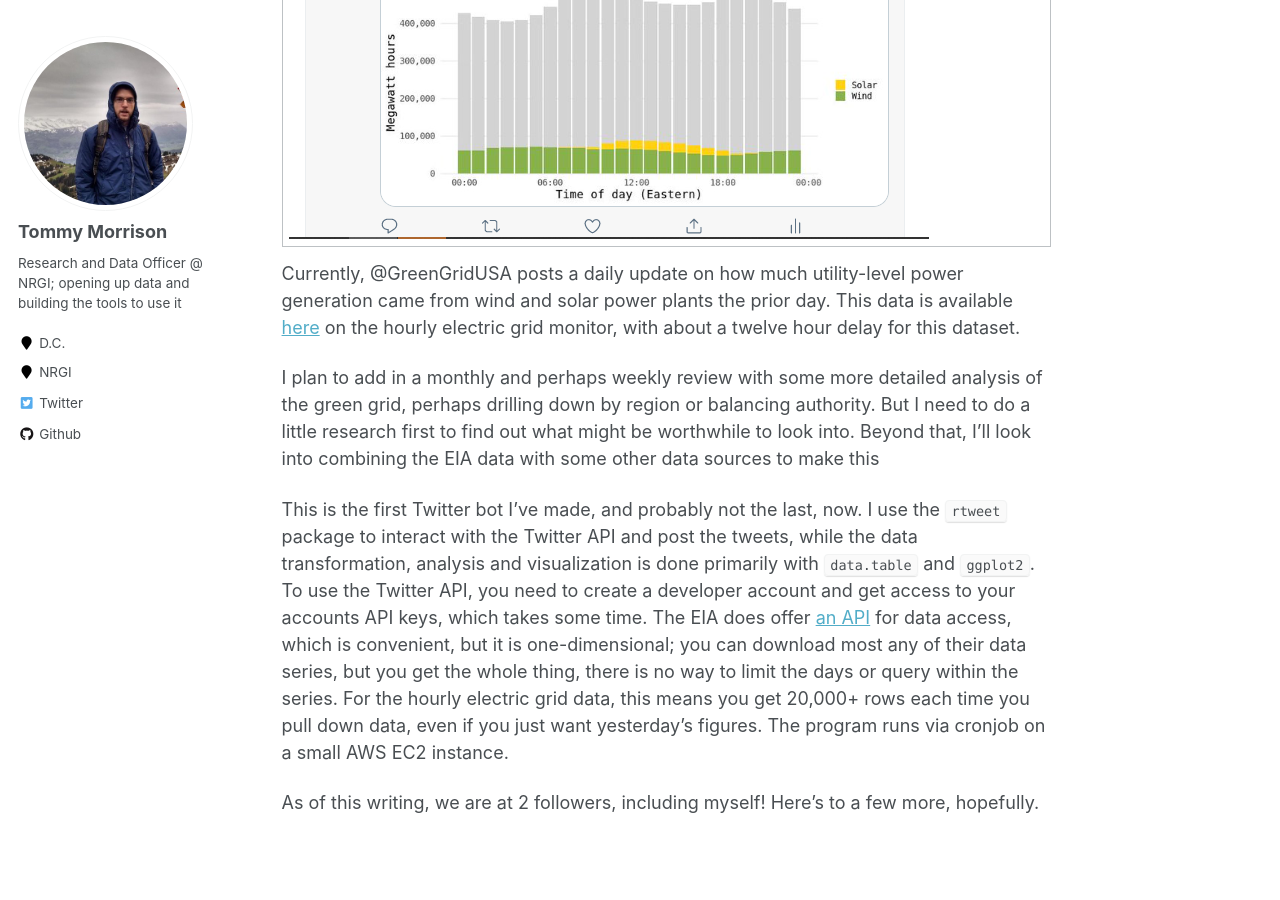
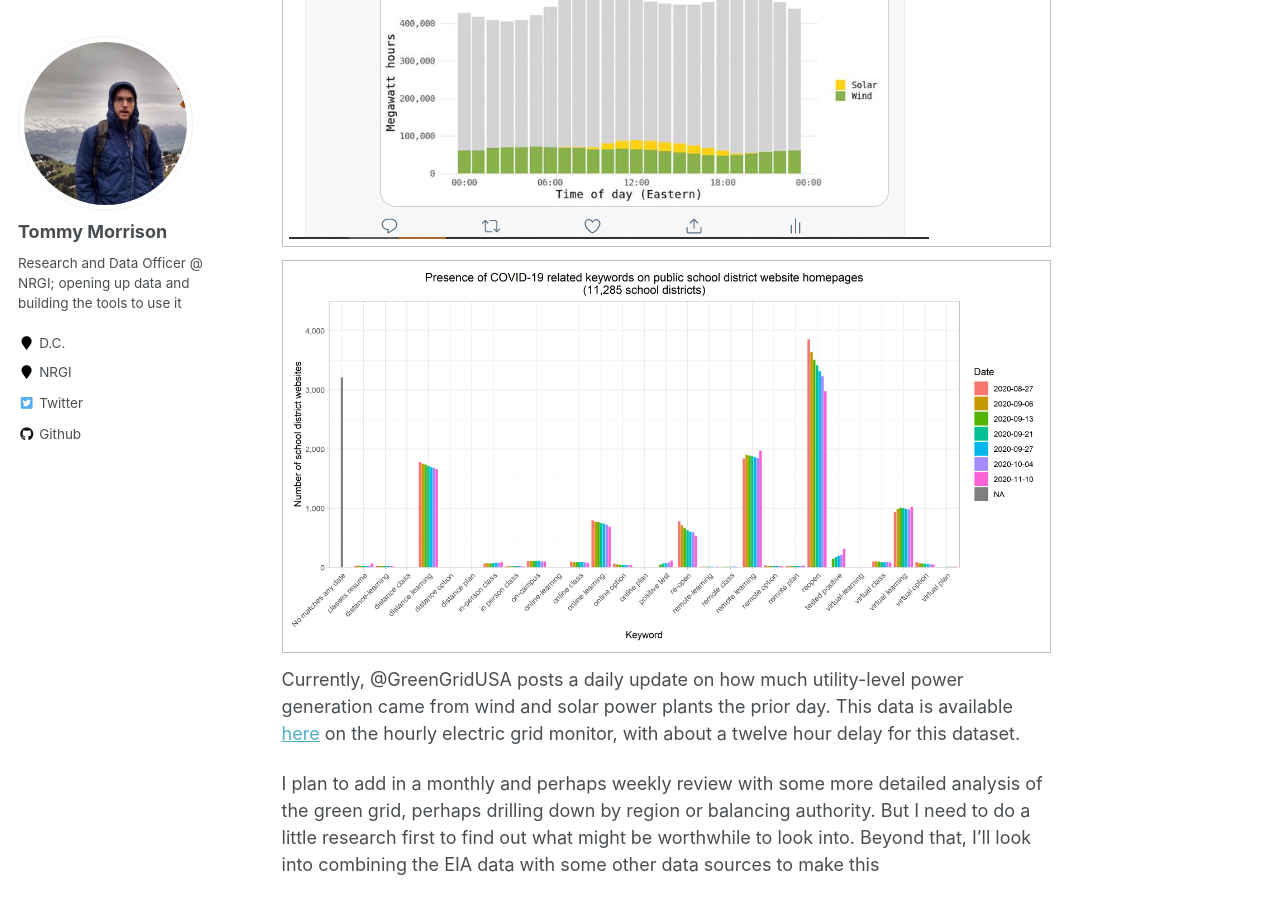
Before and after one commit to t-morrison/t-morrison.github.io, a Jekyll site: the page built from _posts/2021-02-04-greengridusa.md, in a window 1280 px wide and 900 px high, scrolled down 1119 px. Built offline with Jekyll 4.4.1, drawn with Linux system fonts in a browser that asks for light colours.

Commit message:
Update 2021-02-04-greengridusa.md

```diff
--- a/_posts/2021-02-04-greengridusa.md
+++ b/_posts/2021-02-04-greengridusa.md
@@ -12,7 +12,11 @@
 I launched [@GreenGridUSA](https://twitter.com/GreenGridUSA) last week (feel free to follow)! This is an automated Twitter bot that parses data and posts insights from the U.S. Energy Information Administration (EIA). The EIA has a ton of in-depth and timely data on the US electric grid, including on power plants, transmission, power demand and power generation, and I wanted to put something together to bring that data out.
 
 <table><tr><td>
-    <img src="/post-images/greengridusa/image1.png" />
+    <img src="/post-images/greengridusa/image1.PNG" />
+</td></tr></table>
+
+<table><tr><td>
+    <img src="/post-images/covid-school/plot1.png" />
 </td></tr></table>
 
 Currently, @GreenGridUSA posts a daily update on how much utility-level power generation came from wind and solar power plants the prior day. This data is available [here](https://www.eia.gov/beta/electricity/gridmonitor/dashboard/electric_overview/US48/US48) on the hourly electric grid monitor, with about a twelve hour delay for this dataset.
```
